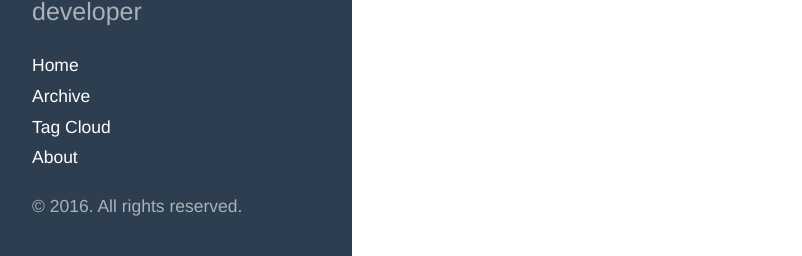
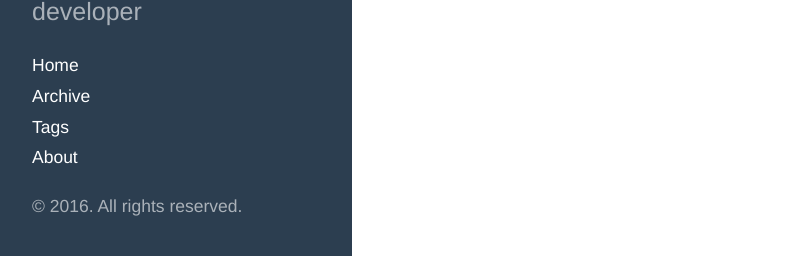
Before and after one commit to bomy/bomy.github.io, a Jekyll site: the page built from _posts/2016-11-20-markdown.md, in a window 1280 px wide. Shown: the part 641-897 px from the top of the page, without its empty margins (8-810 px from the left). Built offline with Jekyll 4.4.1, drawn with Linux system fonts in a browser that asks for light colours; comment, search, counter and statistics services are not loaded.

```diff
--- a/TagCloud.md
+++ b/Tags.md
@@ -1,6 +1,6 @@
 ---
 layout: page
-title: Tag Cloud
+title: Tags
 ---
 <ul class="tag-cloud">
 {% assign sorted_tags = (site.tags | sort: 0) %}
--- a/_includes/comments.html
+++ b/_includes/comments.html
@@ -10,7 +10,9 @@ s.setAttribute('data-timestamp', +new Date());
 (d.head || d.body).appendChild(s);
 })();
 </script>
-<noscript>Please enable JavaScript to view the <a href="https://disqus.com/?ref_noscript">comments powered by Disqus.</a></noscript>
+<noscript>Please enable JavaScript to view the
+  <a href="https://disqus.com/?ref_noscript">comments powered by Disqus.</a>
+</noscript>
 
 
 {% endif %}
--- a/_layouts/default.html
+++ b/_layouts/default.html
@@ -9,6 +9,6 @@
     <div class="content container">
       {{ content }} {% include comments.html %}
     </div>
-
+    {% include google_analytics.html %}
   </body>
 </html>
--- a/public/css/custom.css
+++ b/public/css/custom.css
@@ -9,3 +9,35 @@
       width: 200px;
       margin: 0 auto;
 }
+
+
+
+/* Custom */
+.theme-custom .sidebar {
+  background-color: #2c3e50;
+}
+/*
+.theme-custom .content a,
+.theme-custom .related-posts li a:hover {
+  color: #2c3e50;
+}*/
+
+.theme-custom  .tags {
+    border-radius: 5px;
+    padding: .2em .6em .3em;
+    font-size: 14px;
+    font-weight: bold;
+    background-color:  #d28445;
+    color: white;
+    font-style: normal;
+    opacity: 0.7;
+}
+.theme-custom .tags:hover {
+    opacity: 1;
+     text-decoration: none;
+}
+
+.theme-custom  a.tag-wrapper {
+    margin-left: 3px;
+    text-decoration: none;
+}
--- a/public/css/hyde.css
+++ b/public/css/hyde.css
@@ -260,10 +260,3 @@ a.sidebar-nav-item:focus {
 .theme-base-0f .related-posts li a:hover {
   color: #8f5536;
 }
-
-/* Custom */
-.theme-custom .sidebar {
-
-  background-color: #2c3e50;
-
-}
```
Also changed, not shown: _includes/google_analytics.html (added, +10 -0 lines), _posts/2016-11-20-markdown.md (+0 -1 lines).
